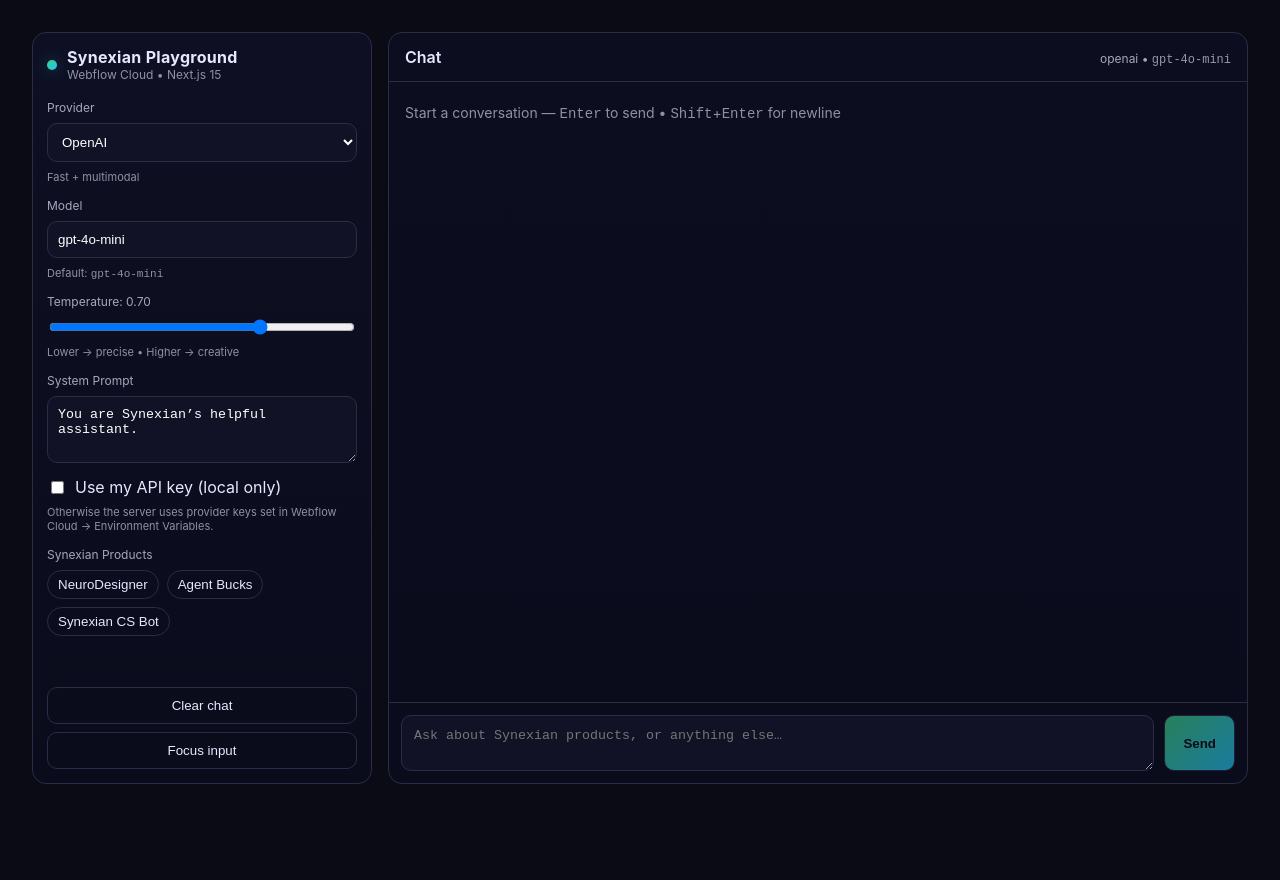
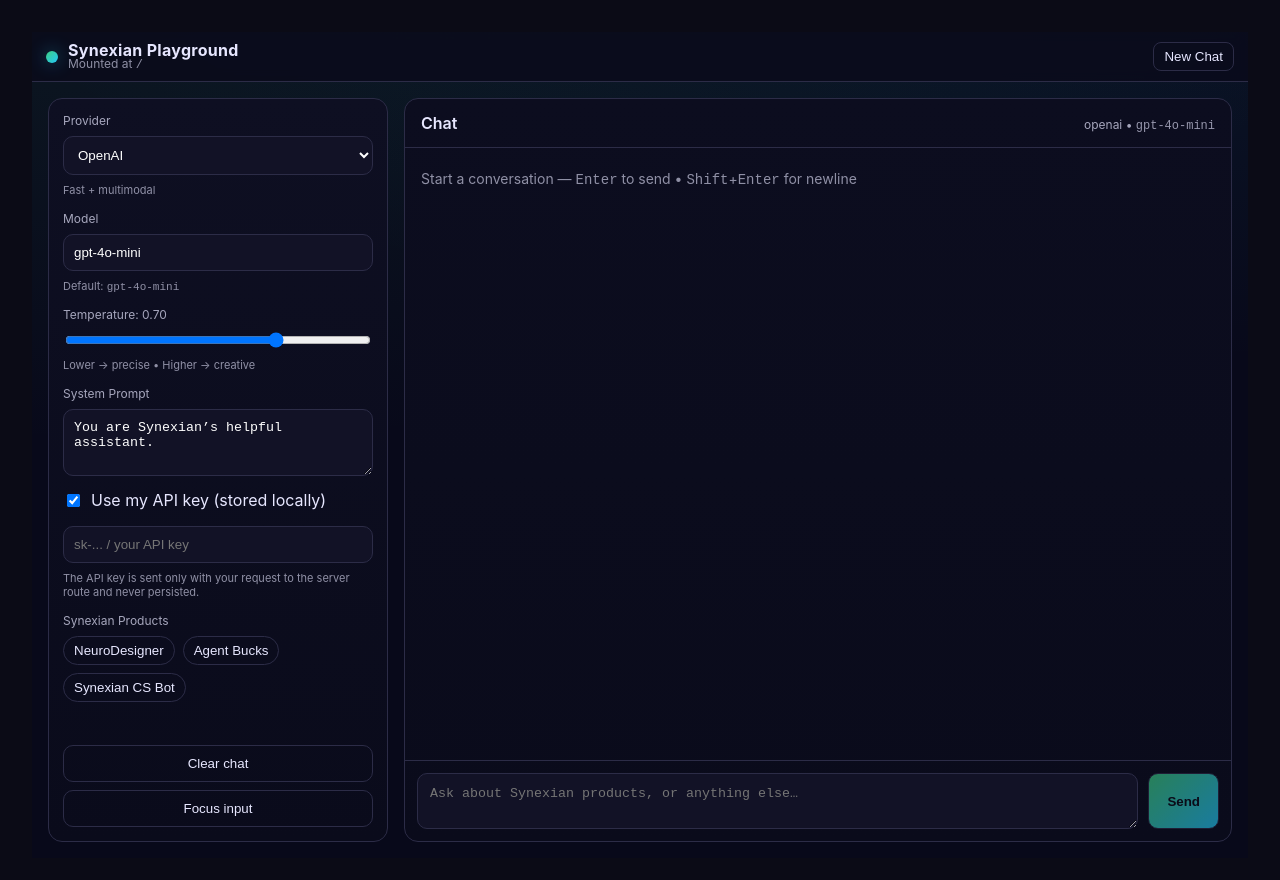
Before and after one commit to RyoK3N/synexian-webflow-smoketest, a Next.js app: page / in a window 1280 px wide. Shown: the top 880 px of the page. Before the commit the page ends 816 px from the top, so only its background shows below. Built offline with nearby package versions, Linux system fonts and the light colour scheme.

Commit message:
Update page.tsx

```diff
--- a/app/page.tsx
+++ b/app/page.tsx
@@ -1,6 +1,7 @@
 "use client";
 
 import { useEffect, useRef, useState, KeyboardEvent } from "react";
+import { BASE_PATH, apiUrl } from "../lib/paths";
 
 /* ──────────────────────────────────────────────────────────────────────────────
  * Types & constants
@@ -15,7 +16,7 @@
   together:   { model: "meta-llama/Llama-3.1-8B-Instruct-Turbo", hint: "Open-source 8B" },
   perplexity: { model: "llama-3.1-70b-instruct", hint: "Strong RAG/search" },
   groq:       { model: "llama3-70b-8192", hint: "Low-latency" },
-  mistral:    { model: "mistral-large-latest", hint: "Euro data center" },
+  mistral:    { model: "mistral-large-latest", hint: "EU-friendly" },
   gemini:     { model: "gemini-1.5-flash", hint: "Great on long/context" }
 };
 
@@ -31,10 +32,7 @@
  * Utilities
  * ────────────────────────────────────────────────────────────────────────────── */
 const uid = () => Math.random().toString(36).slice(2);
-
-function clamp(n: number, min: number, max: number) {
-  return Math.max(min, Math.min(max, n));
-}
+const clamp = (n: number, min: number, max: number) => Math.max(min, Math.min(max, n));
 
 /* ──────────────────────────────────────────────────────────────────────────────
  * Component
@@ -51,8 +49,8 @@
   const [loading, setLoading] = useState(false);
   const [temperature, setTemperature] = useState(0.7);
 
-  /* Bring-Your-Own-Key (local only) */
-  const [useClientKey, setUseClientKey] = useState(false);
+  /* Bring-Your-Own-Key (local only; never sent to storage) */
+  const [useClientKey, setUseClientKey] = useState(true);
   const [clientKey, setClientKey] = useState("");
 
   /* UI helpers */
@@ -70,11 +68,11 @@
       if (saved.system) setSystem(saved.system);
       if (Array.isArray(saved.messages)) setMessages(saved.messages);
       if (typeof saved.temperature === "number") setTemperature(clamp(saved.temperature, 0, 1));
-      if (saved.useClientKey) setUseClientKey(!!saved.useClientKey);
+      if (saved.useClientKey !== undefined) setUseClientKey(!!saved.useClientKey);
     } catch {}
   }, []);
 
-  /* Persist session */
+  /* Persist session (never store key) */
   useEffect(() => {
     try {
       localStorage.setItem(
@@ -109,6 +107,11 @@
     const text = input.trim();
     if (!text || loading) return;
 
+    if (useClientKey && !clientKey.trim()) {
+      append("assistant", "⚠️ Please add your API key in the sidebar to send messages.");
+      return;
+    }
+
     /* Bootstrap system on first user message */
     const bootstrap: Msg[] =
       messages.length > 0
@@ -118,16 +121,16 @@
     const userMsg: Msg = { role: "user", content: text, id: uid(), ts: Date.now() };
     const next: Msg[] = [...bootstrap, userMsg];
 
-    setMessages(next);            // <-- typed Msg[], fixes TS error
+    setMessages(next);
     setInput("");
     setLoading(true);
 
     try {
       const controller = new AbortController();
-      const timeout = setTimeout(() => controller.abort(), 30000); // 30s safety
+      const timeout = setTimeout(() => controller.abort(), 45000); // 45s budget
 
-      // IMPORTANT: absolute path (API is NOT behind basePath)
-      const res = await fetch("/api/chat", {
+      // IMPORTANT: use base path so API route resolves behind mount path (e.g. /webapp/api/chat)
+      const res = await fetch(apiUrl("/api/chat"), {
         method: "POST",
         headers: { "Content-Type": "application/json" },
         signal: controller.signal,
@@ -163,18 +166,25 @@
     }
   }
 
+  /* ─ UI ─ */
   return (
+    <div style={sx.page}>
+      <nav style={sx.nav}>
+        <div style={sx.navLeft}>
+          <div style={sx.brandMark} />
+          <div style={{ display: "grid", lineHeight: 1 }}>
+            <div style={sx.brandTitle}>Synexian Playground</div>
+            <div style={sx.brandSub}>Mounted at <code>{BASE_PATH || "/"}</code></div>
+          </div>
+        </div>
+        <div style={sx.navRight}>
+          <button style={sx.ghostSm} onClick={() => resetChat()}>New Chat</button>
+        </div>
+      </nav>
+
       <div style={sx.shell}>
         {/* Sidebar */}
         <aside style={sx.sidebar}>
-        <div style={sx.brand}>
-          <div style={sx.brandMark} />
-          <div>
-            <div style={sx.brandTitle}>Synexian Playground</div>
-            <div style={sx.brandSub}>Webflow Cloud • Next.js 15</div>
-          </div>
-        </div>
-
           <div style={sx.block}>
             <div style={sx.label}>Provider</div>
             <select
@@ -233,7 +243,7 @@
                 checked={useClientKey}
                 onChange={(e) => setUseClientKey(e.target.checked)}
               />
-            <span>Use my API key (local only)</span>
+              <span>Use my API key (stored locally)</span>
             </label>
             {useClientKey && (
               <input
@@ -245,7 +255,7 @@
               />
             )}
             <div style={sx.help}>
-            Otherwise the server uses provider keys set in Webflow Cloud → Environment Variables.
+              The API key is sent only with your request to the server route and never persisted.
             </div>
           </div>
 
@@ -316,6 +326,7 @@
           </section>
         </main>
       </div>
+    </div>
   );
 }
 
@@ -347,14 +358,46 @@
 }
 
 /* ──────────────────────────────────────────────────────────────────────────────
- * Styles (clean, playground-like)
+ * Styles
  * ────────────────────────────────────────────────────────────────────────────── */
 const sx: Record<string, React.CSSProperties> = {
+  page: {
+    display: "grid",
+    gridTemplateRows: "auto 1fr",
+    minHeight: "100vh",
+    background: "radial-gradient(1200px 500px at 10% -10%, rgba(61,206,131,0.08), transparent), radial-gradient(1200px 500px at 90% -20%, rgba(36,199,248,0.08), transparent), #08091a",
+    color: "#e7e7ff"
+  },
+  nav: {
+    display: "flex",
+    alignItems: "center",
+    justifyContent: "space-between",
+    borderBottom: "1px solid #2c2c47",
+    padding: "10px 14px",
+    position: "sticky",
+    top: 0,
+    zIndex: 10,
+    background: "rgba(10,11,27,0.8)",
+    backdropFilter: "blur(6px)"
+  },
+  navLeft: { display: "flex", alignItems: "center", gap: 10 },
+  navRight: { display: "flex", gap: 8 },
+  brandMark: {
+    width: 12, height: 12, borderRadius: 999,
+    background: "linear-gradient(135deg,#3DCE83,#24c7f8)",
+    boxShadow: "0 0 18px rgba(36,199,248,.45)"
+  },
+  brandTitle: { fontWeight: 700, letterSpacing: 0.3 },
+  brandSub: { fontSize: 12, opacity: 0.6 },
+  ghostSm: {
+    padding: "6px 10px", borderRadius: 8, border: "1px solid #2c2c47", background: "transparent", color: "#e7e7ff"
+  },
   shell: {
     display: "grid",
     gridTemplateColumns: "340px 1fr",
     gap: 16,
-    height: "calc(100vh - 48px)"
+    height: "calc(100vh - 56px)",
+    padding: 16
   },
   sidebar: {
     display: "flex",
@@ -365,14 +408,6 @@
     padding: 14,
     background: "linear-gradient(180deg,#0e0f22,#0a0b1b)"
   },
-  brand: { display: "flex", alignItems: "center", gap: 10, marginBottom: 4 },
-  brandMark: {
-    width: 10, height: 10, borderRadius: 999,
-    background: "linear-gradient(135deg,#3DCE83,#24c7f8)",
-    boxShadow: "0 0 18px rgba(36,199,248,.45)"
-  },
-  brandTitle: { fontWeight: 700, letterSpacing: 0.3 },
-  brandSub: { fontSize: 12, opacity: 0.6 },
   block: { display: "grid", gap: 8 },
   label: { fontSize: 12, opacity: 0.7 },
   select: {
```
Lines whose indentation alone changed are shown as unchanged.
